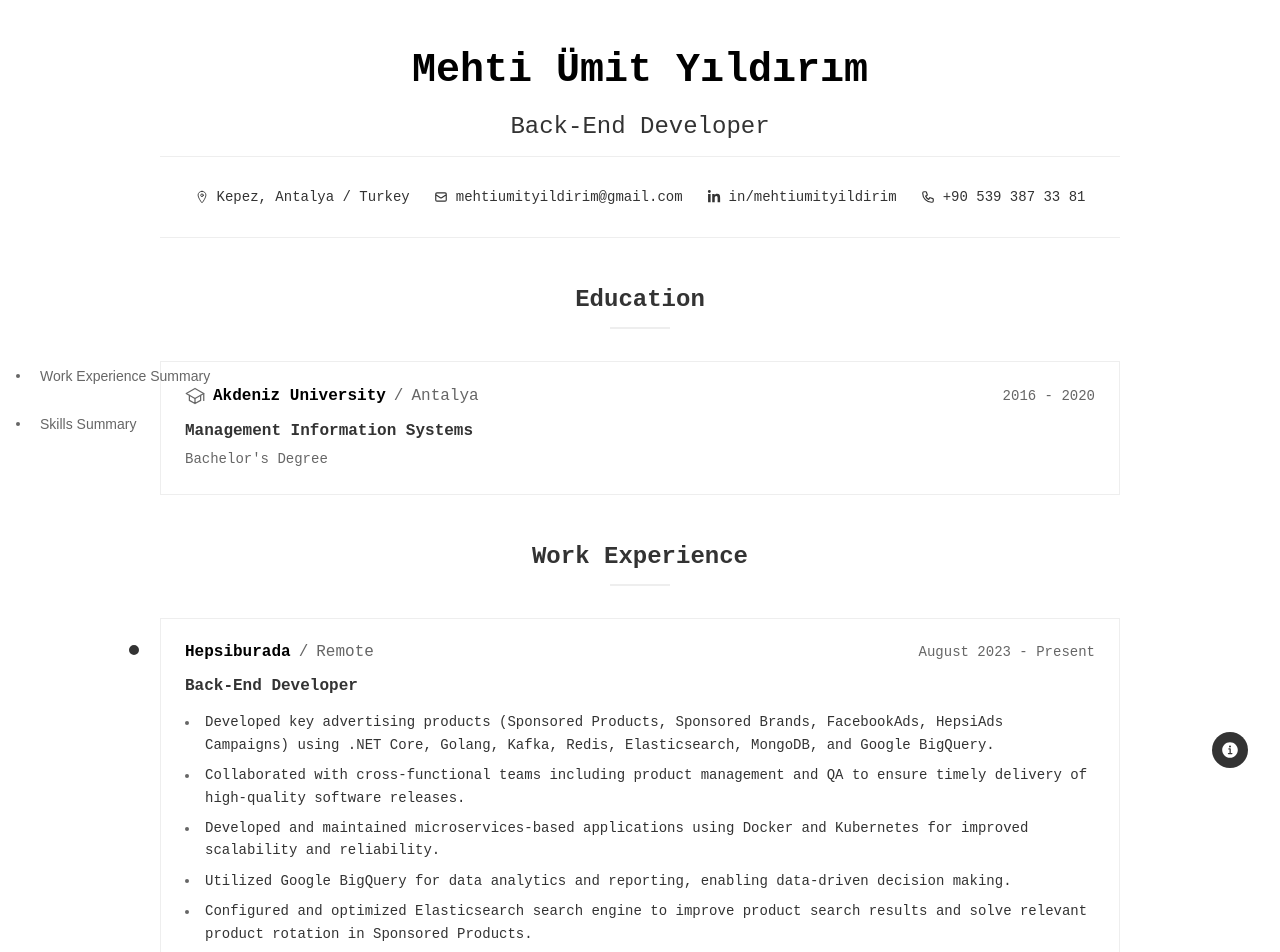
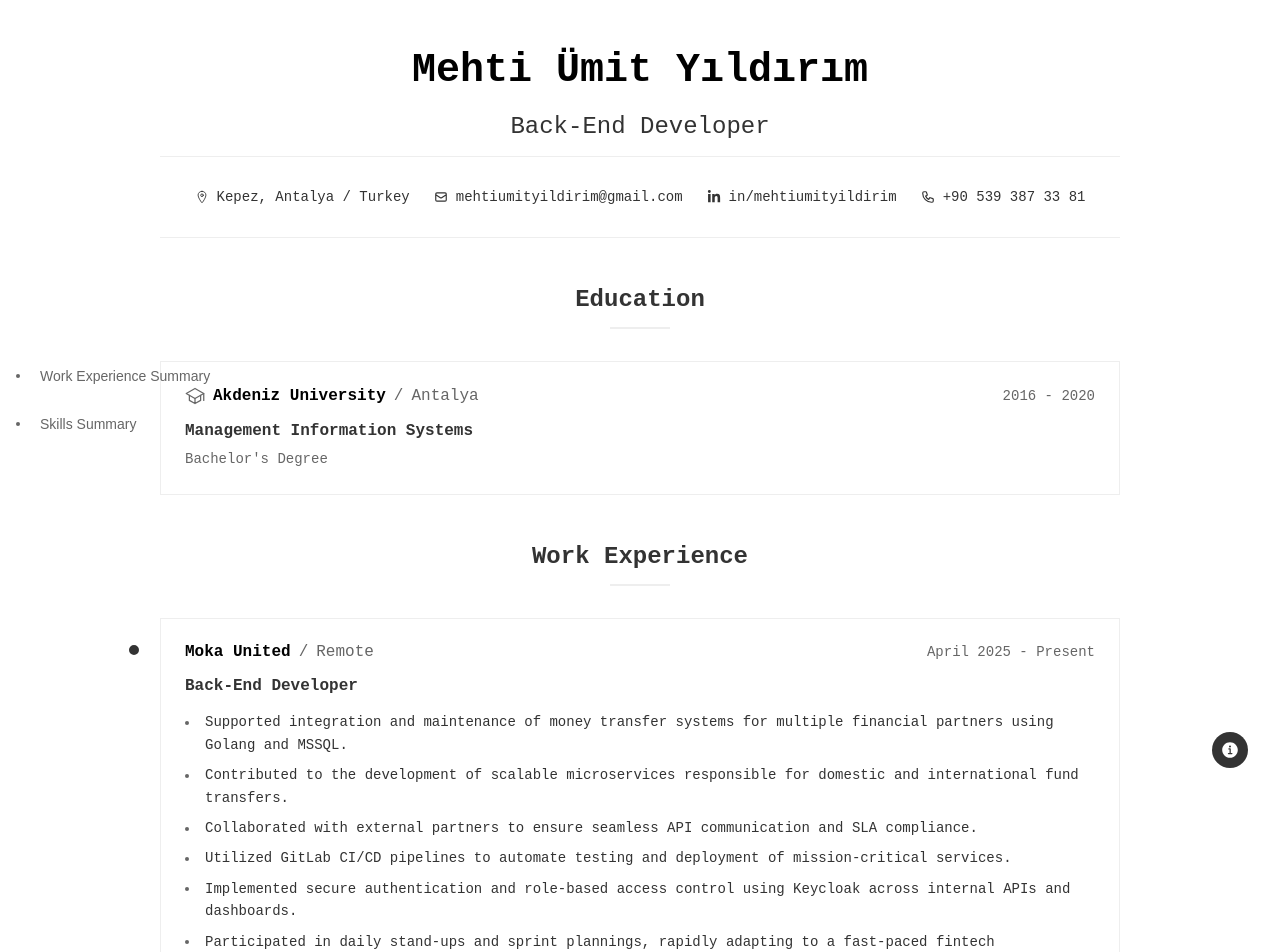
Before and after one commit to mehtiumit/cv, a Next.js app: page / in a window 1280 px wide. Shown: the top 952 px of the page. Built offline with nearby package versions, Linux system fonts and the light colour scheme.

Commit message:
New job info added.

```diff
--- a/app/page.jsx
+++ b/app/page.jsx
@@ -1,9 +1,9 @@
 'use client'
 import ExperienceCard from "../components/ExperienceCard";
 import AnimatedName from "../components/AnimatedName";
-import { HiOutlineMail, HiOutlinePhone } from "react-icons/hi";
-import { FaLinkedinIn } from "react-icons/fa";
-import { IoLocationOutline } from "react-icons/io5";
+import {HiOutlineMail, HiOutlinePhone} from "react-icons/hi";
+import {FaLinkedinIn} from "react-icons/fa";
+import {IoLocationOutline} from "react-icons/io5";
 import LeadershipCard from '../components/LeadershipCard'
 import AnimatedTitle from '../components/AnimatedTitle'
 import SkillsCard from '../components/SkillsCard'
@@ -13,6 +13,21 @@ import StickyMenu from '../components/StickyMenu'
 import EducationCard from '../components/EducationCard'
 
 const experiences = [
+    {
+        "company": "Moka United",
+        "workType": "Remote",
+        "position": "Back-End Developer",
+        "startDate": "April 2025",
+        "endDate": "Present",
+        "bulletPoints": [
+            "Supported integration and maintenance of money transfer systems for multiple financial partners using Golang and MSSQL.",
+            "Contributed to the development of scalable microservices responsible for domestic and international fund transfers.",
+            "Collaborated with external partners to ensure seamless API communication and SLA compliance.",
+            "Utilized GitLab CI/CD pipelines to automate testing and deployment of mission-critical services.",
+            "Implemented secure authentication and role-based access control using Keycloak across internal APIs and dashboards.",
+            "Participated in daily stand-ups and sprint plannings, rapidly adapting to a fast-paced fintech environment."
+        ]
+    },
     {
         company: "Hepsiburada",
         workType: "Remote",
@@ -75,25 +90,25 @@ const leadershipActivities = [
 export default function Home() {
     return (
         <div className={styles.container}>
-      <StickyMenu />
+            <StickyMenu/>
             <header className={styles.header}>
                 <div className={styles.titleLine}>
-          <AnimatedName />
-          <AnimatedTitle />
+                    <AnimatedName/>
+                    <AnimatedTitle/>
                 </div>
                 <div className={styles.contactInfo}>
                     <div className={styles.contactItem}>
-            <IoLocationOutline className="icon" />
+                        <IoLocationOutline className="icon"/>
                         <span>Kepez, Antalya / Turkey</span>
                     </div>
                     <div className={styles.contactItem}>
-            <HiOutlineMail className="icon" />
+                        <HiOutlineMail className="icon"/>
                         <a href="mailto:mehtiumityildirim@gmail.com">
                             mehtiumityildirim@gmail.com
                         </a>
                     </div>
                     <div className={styles.contactItem}>
-            <FaLinkedinIn className="icon" />
+                        <FaLinkedinIn className="icon"/>
                         <a
                             href="https://linkedin.com/in/mehtiumityildirim"
                             target="_blank"
@@ -103,7 +118,7 @@ export default function Home() {
                         </a>
                     </div>
                     <div className={styles.contactItem}>
-            <HiOutlinePhone className="icon" />
+                        <HiOutlinePhone className="icon"/>
                         <a href="tel:+905393873381">+90 539 387 33 81</a>
                     </div>
                 </div>
@@ -111,7 +126,7 @@ export default function Home() {
 
             <section className={styles.section}>
                 <h2 className={styles.sectionTitle}>Education</h2>
-        <EducationCard />
+                <EducationCard/>
             </section>
 
             <section className={styles.section}>
@@ -130,10 +145,10 @@ export default function Home() {
 
             <section className={styles.section}>
                 <h2 className={styles.sectionTitle}>Skills & Interests</h2>
-        <SkillsCard />
+                <SkillsCard/>
             </section>
 
-      <InfoButton />
+            <InfoButton/>
         </div>
     );
 }
```
Lines whose indentation alone changed are shown as unchanged.
